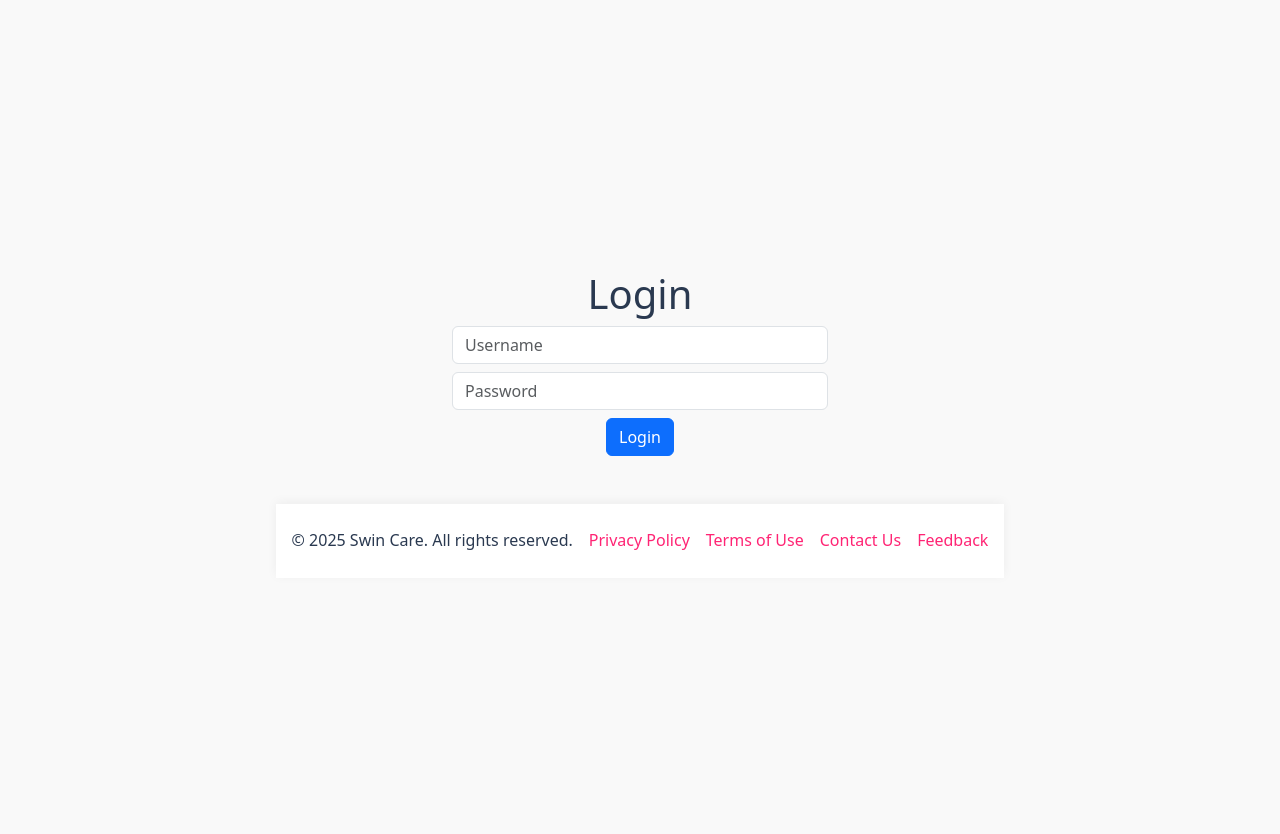
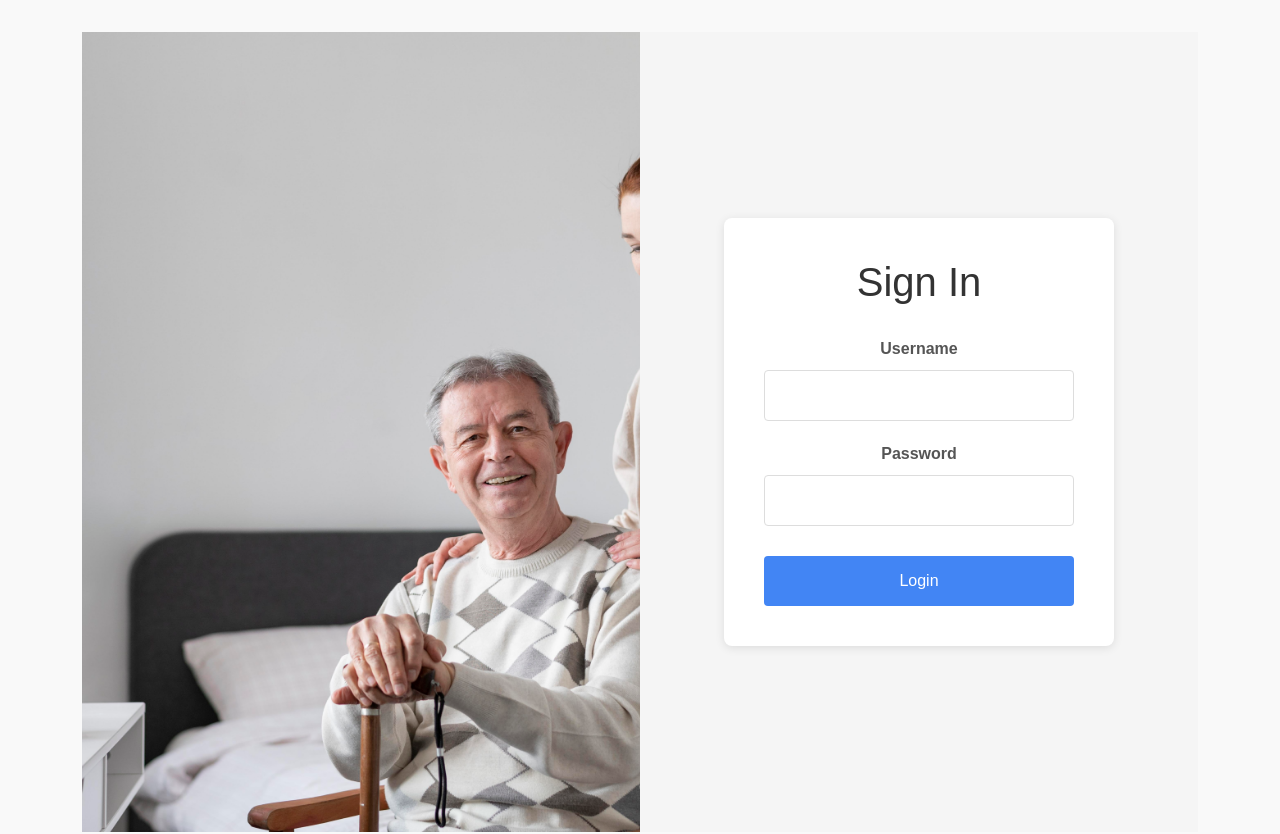
Before and after one commit to Takeruso/projectA, a Vue app in the folder frontend/: page / in a window 1280 px wide. Shown: the top 834 px of the page. Before the commit the page ends 800 px from the top, so only its background shows below. Built offline with nearby package versions, Linux system fonts and the light colour scheme; no server answers.

Commit message:
login page update

```diff
--- a/frontend/src/views/Login.vue
+++ b/frontend/src/views/Login.vue
@@ -1,58 +1,123 @@
 <template>
-  <div class="container mt-5">
-    <h1>Login</h1>
-    <form @submit.prevent="handleLogin">
-      <input
-        class="form-control my-2"
-        v-model="username"
-        placeholder="Username"
-        required
-      />
-      <input
-        class="form-control my-2"
-        v-model="password"
-        type="password"
-        placeholder="Password"
-        required
-      />
-      <button class="btn btn-primary" type="submit">Login</button>
-      <p v-if="error" class="text-danger mt-2">{{ error }}</p>
-    </form>
+  <div class="container">
+    <!-- Left Side: Image -->
+    <div class="image-side">
+      <img src="/Login.jpg" alt="Login background" />
+    </div>
+
+    <!-- Right Side: Login -->
+    <div class="login-side">
+      <div class="login-box">
+        <h1>Sign In</h1>
+        <form id="loginForm">
+          <div class="form-group">
+            <label for="username">Username</label>
+            <input id="username" type="text" required />
+          </div>
+
+          <div class="form-group">
+            <label for="password">Password</label>
+            <input id="password" type="password" required />
+          </div>
+
+          <button type="submit">Login</button>
+        </form>
+      </div>
+    </div>
   </div>
 </template>
 
-<script>
-import axios from 'axios'
+<script setup>
+import { ref } from 'vue'
 
-export default {
-  name: 'LoginView',
-  data() {
-    return {
-      username: '',
-      password: '',
-      error: ''
-    }
-  },
-  methods: {
-    async handleLogin() {
-      try {
-        const response = await axios.post('http://localhost:3000/api/users', {
-          username: this.username,
-          password: this.password
-        })
-        console.log('Login success:', response.data)
-        this.$router.push('/dashboard')
-      } catch (err) {
-        console.error('Login failed:', err)
-        this.error = 'Login failed. Please try again.'
-      }
-    }
-  }
+const username = ref('')
+const password = ref('')
+
+const handleLogin = () => {
+  console.log('Login attempt:', username.value)
 }
 </script>
 
 <style scoped>
+* {
+  margin: 0;
+  padding: 0;
+  box-sizing: border-box;
+  font-family: Arial, sans-serif;
+}
+
 .container {
-  max-width: 400px;
+  display: flex;
+  height: 100vh;
+  width: 100%;
+}
+
+.image-side {
+  width: 50%;
+  height: 100%;
+}
+
+.image-side img {
+  width: 100%;
+  height: 100%;
+  object-fit: cover;
+}
+
+.login-side {
+  width: 50%;
+  height: 100%;
+  display: flex;
+  justify-content: center;
+  align-items: center;
+  background-color: #f5f5f5;
+}
+
+.login-box {
+  width: 70%;
+  padding: 40px;
+  background-color: white;
+  border-radius: 8px;
+  box-shadow: 0 2px 10px rgba(0, 0, 0, 0.1);
+}
+
+h1 {
+  text-align: center;
+  margin-bottom: 30px;
+  color: #333;
+}
+
+.form-group {
+  margin-bottom: 20px;
+}
+
+label {
+  display: block;
+  margin-bottom: 8px;
+  font-weight: bold;
+  color: #555;
+}
+
+input {
+  width: 100%;
+  padding: 12px;
+  border: 1px solid #ddd;
+  border-radius: 4px;
+  font-size: 16px;
+}
+
+button {
+  width: 100%;
+  padding: 12px;
+  background-color: #4285f4;
+  color: white;
+  border: none;
+  border-radius: 4px;
+  font-size: 16px;
+  cursor: pointer;
+  margin-top: 10px;
+}
+
+button:hover {
+  background-color: #3367d6;
 }
 </style>
```
Also changed, not shown: frontend/public/Login.jpg (added), 1 other file (tests, documents, lock files or other folders).
